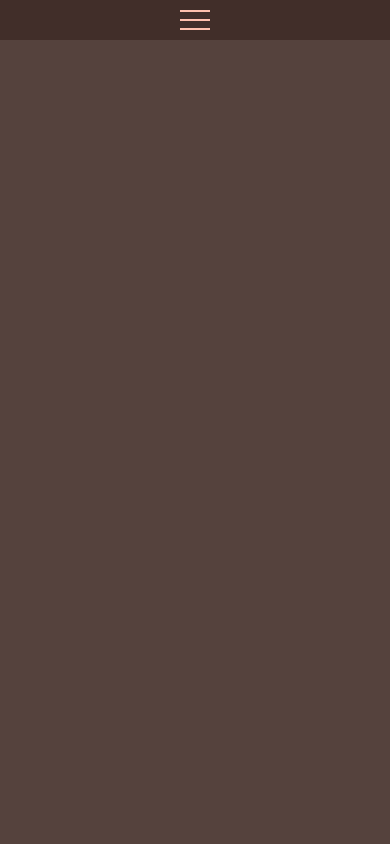
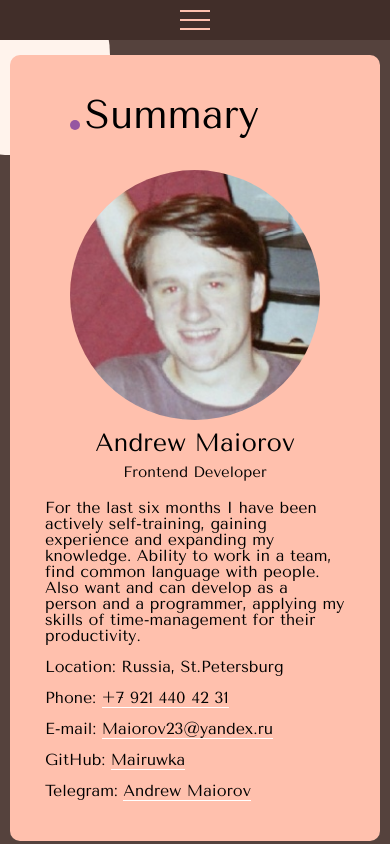
Before and after one commit to Mairuwka/rsschool-cv, a plain HTML site: page index.html in a window 390 px wide. Drawn offline with nearby package versions, Linux system fonts and the light colour scheme.

Commit message:
feat: add section summary

```diff
--- a/css/styles.css
+++ b/css/styles.css
@@ -291,3 +291,178 @@ body.lock {
 .header__link:hover {
   border-bottom: 1px solid #fff3ec;
 }
+
+.summary {
+  margin-top: 110px;
+  margin-top: 100px;
+}
+
+@media (max-width: 1202px) {
+  .summary {
+    margin-top: -webkit-calc(50px + 60 * ((100vw - 320px) / 870));
+    margin-top: calc(50px + 60 * ((100vw - 320px) / 870));
+  }
+}
+
+.summary__inner {
+  background-color: #ffc0ad;
+  position: relative;
+  z-index: 5px;
+  -webkit-border-radius: 10px;
+          border-radius: 10px;
+  padding: 40px 50px 35px 50px;
+}
+
+@media (max-width: 700px) {
+  .summary__inner {
+    padding: 20px 25px 17px 25px;
+  }
+}
+
+.summary__inner::before {
+  content: '';
+  position: absolute;
+  z-index: -1;
+  -webkit-border-radius: 50%;
+          border-radius: 50%;
+  top: -100px;
+  left: -100px;
+  width: 200px;
+  height: 200px;
+  background-color: #fff3ec;
+}
+
+.title {
+  font-family: "Tenor Sans";
+  font-size: 40px;
+  padding: 40px 0 35px 50px;
+  position: relative;
+}
+
+@media (max-width: 600px) {
+  .title {
+    padding: 20px 0 35px 50px;
+  }
+}
+
+.title::before {
+  content: '';
+  position: absolute;
+  top: 65px;
+  left: 35px;
+  -webkit-border-radius: 50%;
+          border-radius: 50%;
+  width: 10px;
+  height: 10px;
+  background-color: #9656a1;
+}
+
+@media (max-width: 600px) {
+  .title::before {
+    top: 45px;
+  }
+}
+
+.summary__body {
+  display: -webkit-box;
+  display: -webkit-flex;
+  display: -ms-flexbox;
+  display: flex;
+}
+
+@media (max-width: 559px) {
+  .summary__body {
+    -webkit-flex-wrap: wrap;
+        -ms-flex-wrap: wrap;
+            flex-wrap: wrap;
+  }
+}
+
+.summary__widget {
+  text-align: center;
+  padding: 10px;
+}
+
+@media (max-width: 700px) {
+  .summary__widget {
+    padding: 0;
+  }
+}
+
+@media (max-width: 590px) {
+  .summary__widget {
+    -webkit-box-flex: 0;
+    -webkit-flex: 0 1 50%;
+        -ms-flex: 0 1 50%;
+            flex: 0 1 50%;
+  }
+}
+
+@media (max-width: 559px) {
+  .summary__widget {
+    -webkit-box-flex: 0;
+    -webkit-flex: 0 1 100%;
+        -ms-flex: 0 1 100%;
+            flex: 0 1 100%;
+    margin: 0 0 10px 0;
+  }
+}
+
+.summary__img {
+  -webkit-border-radius: 50%;
+          border-radius: 50%;
+  width: 250px;
+}
+
+.summary__caption {
+  font-size: 25px;
+  margin: 10px 0 10px 0;
+}
+
+.summary__subtitle {
+  font-size: 15px;
+}
+
+.summary__content {
+  padding: 10px;
+}
+
+@media (max-width: 590px) {
+  .summary__content {
+    -webkit-box-flex: 0;
+    -webkit-flex: 0 1 50%;
+        -ms-flex: 0 1 50%;
+            flex: 0 1 50%;
+  }
+}
+
+@media (max-width: 559px) {
+  .summary__content {
+    -webkit-box-flex: 0;
+    -webkit-flex: 0 1 100%;
+        -ms-flex: 0 1 100%;
+            flex: 0 1 100%;
+  }
+}
+
+.summary__text {
+  font-size: 16px;
+}
+
+.summary__contacts {
+  margin: 15px 0 0 0;
+}
+
+.summary__contacts li {
+  margin: 0 0 15px 0;
+  font-size: 16px;
+}
+
+.summary__span a {
+  color: #000;
+  border-bottom: 1px solid #fff;
+}
+
+.summary__span a:hover {
+  color: #fff;
+}
--- a/index.html
+++ b/index.html
@@ -1,7 +1,7 @@
 <!DOCTYPE html>
 <html lang="ru">
 	<head>
-		<title>CV-Maiorov</title>
+		<title>Andrew Maiorov CV</title>
 		<meta charset="UTF-8">
 		<link rel="stylesheet" href="./css/styles.min.css">
 		<meta name="viewport" content="width=device-width, initial-scale=1.0">
@@ -18,13 +18,13 @@
 						<nav class="header__menu">
 							<ul class="header__list">
 								<li>
-									<a href="#" class="header__link">About Me</a>
-								</li>
-								<li>
-									<a href="#" class="header__link">Contacts</a>
+									<a href="#summary" class="header__link">Summary</a>
 								</li>
 								<li>
 									<a href="#" class="header__link">Skills</a>
+								</li>
+								<li>
+									<a href="#" class="header__link">My Project</a>
 								</li>
 								<li>
 									<a href="#" class="header__link">Code example</a>
@@ -40,6 +40,33 @@
 					</div>
 				</div>
 			</header>
+			<main class="page">
+				<section class="summary" id="summary">
+					<div class="container">
+						<div class="summary__inner">
+							<h2 class="summary__title title">Summary</h2>
+							<div class="summary__body">
+								<div class="summary__widget">
+									<img class="summary__img" src="./img/AndrewMaiorov.jpg" alt="">
+									<h1 class="summary__caption">Andrew Maiorov</h1>
+									<h3 class="summary__subtitle">Frontend Developer</h3>
+								</div>
+								<div class="summary__content">
+									<p class="summary__text">For the last six months I have been actively self-training, gaining experience and expanding my knowledge. Ability to work in a team, find common language with people. Also want and can develop as a person and a programmer, applying my skills of time-management for their productivity.
+									</p>
+									<ul class="summary__contacts">
+										<li>Location: <span class="summary__span">Russia, St.Petersburg</span></li>
+										<li>Phone: <span class="summary__span"><a href="tel:+79214404231">+7 921 440 42 31</a></span></li>
+										<li>E-mail: <span class="summary__span"><a href="mailto:Maiorov23@yandex.ru">Maiorov23@yandex.ru</a></span></li>
+										<li>GitHub: <span class="summary__span"><a href="https://github.com/Mairuwka">Mairuwka</a></span></li>
+										<li>Telegram: <span class="summary__span"><a href="https://t.me/Mairuwka">Andrew Maiorov</a></span></li>
+									</ul>
+								</div>
+							</div>
+						</div>
+					</div>
+				</section>
+			</main>
 		</div>
 		<script src="js/script.js"></script>
 	</body>
```
Also changed, not shown: css/styles.min.css, img/AndrewMaiorov.jpg (added).
